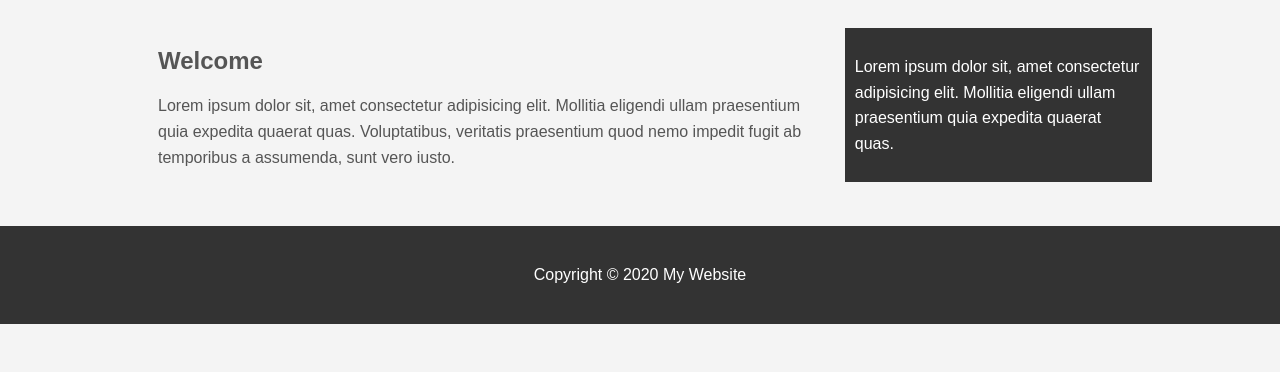
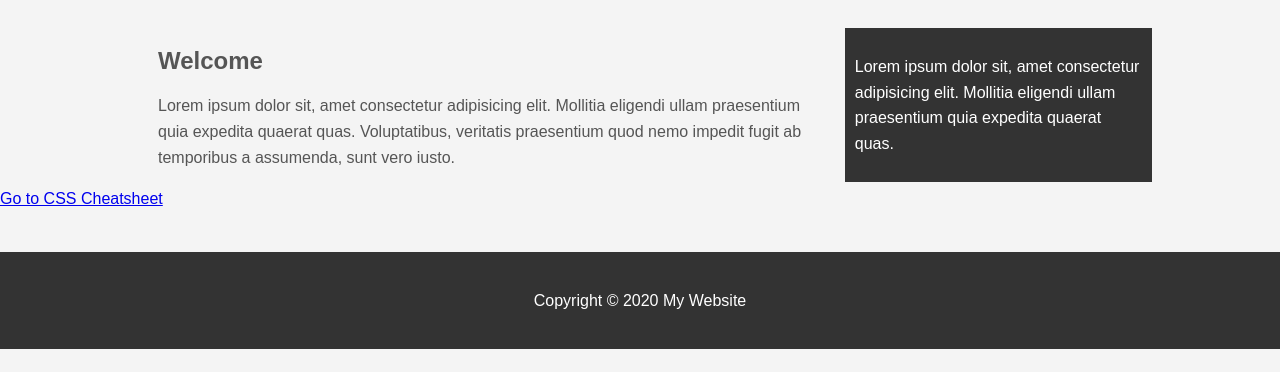
Before and after one commit to deasuber/CSSCrashCourse, a plain HTML site: page mywebsite/site.html in a window 1280 px wide. Shown: the part 428-800 px from the top of the page. Drawn offline with Linux system fonts and the light colour scheme.

Commit message:
add page

```diff
--- a/mywebsite/site.html
+++ b/mywebsite/site.html
@@ -40,6 +40,8 @@
     </aside>
 </div>
 
+<a href="/index.html" target="_blank">Go to CSS Cheatsheet</a>
+
 <footer id="main-footer">
     <p>Copyright &copy; 2020 My Website</p>
 </footer>
```
